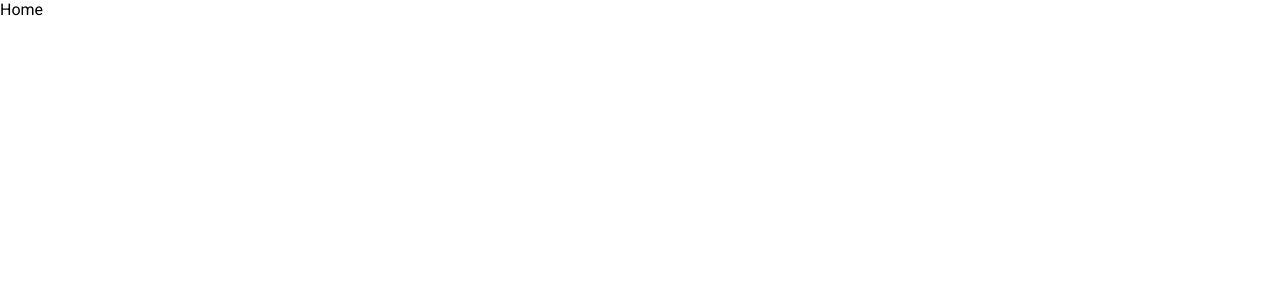
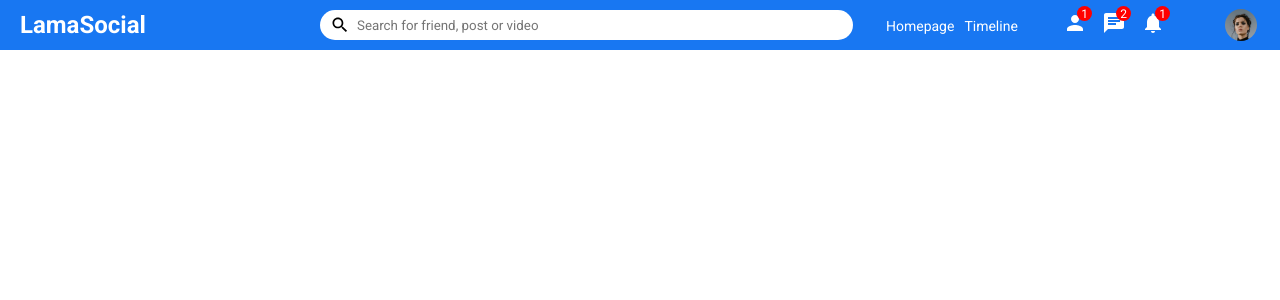
Before and after one commit to LucidJoy/LamaSocial, a React (Create React App) app in the folder frontend/: page / in a window 1280 px wide. Shown: the top 300 px of the page. Built offline with nearby package versions, Linux system fonts and the light colour scheme.

Commit message:
Topbar component

```diff
--- /dev/null
+++ b/frontend/src/components/topbar/Topbar.jsx
@@ -0,0 +1,50 @@
+import React from "react";
+import { Search, Person, Chat, Notifications } from "@mui/icons-material";
+
+import "./topbar.css";
+
+const Topbar = () => {
+  return (
+    <div className='topbarContainer'>
+      <div className='topbarLeft'>
+        <span className='logo'>LamaSocial</span>
+      </div>
+
+      <div className='topbarCenter'>
+        <div className='searchbar'>
+          <Search className='searchIcon' />
+          <input
+            className='searchInput'
+            placeholder='Search for friend, post or video'
+          />
+        </div>
+      </div>
+
+      <div className='topbarRight'>
+        <div className='topbarLinks'>
+          <span className='topbarLink'>Homepage</span>
+          <span className='topbarLink'>Timeline</span>
+        </div>
+
+        <div className='topbarIcons'>
+          <div className='topbarIconItem'>
+            <Person />
+            <span className='topbarIconBadge'>1</span>
+          </div>
+          <div className='topbarIconItem'>
+            <Chat />
+            <span className='topbarIconBadge'>2</span>
+          </div>
+          <div className='topbarIconItem'>
+            <Notifications />
+            <span className='topbarIconBadge'>1</span>
+          </div>
+        </div>
+
+        <img src='/assets/person/1.jpeg' alt='' className='topbarImage' />
+      </div>
+    </div>
+  );
+};
+
+export default Topbar;
--- /dev/null
+++ b/frontend/src/components/topbar/topbar.css
@@ -0,0 +1,94 @@
+.topbarContainer {
+  height: 50px;
+  width: 100%;
+  background-color: #1877f2;
+  display: flex;
+  align-items: center;
+  position: sticky;
+  top: 0;
+}
+
+.topbarLeft {
+  flex: 3;
+}
+
+.logo {
+  font-size: 24px;
+  margin-left: 20px;
+  font-weight: bold;
+  color: white;
+  cursor: pointer;
+}
+
+.topbarCenter {
+  flex: 5;
+}
+
+.searchbar {
+  background-color: white;
+  width: 100%;
+  height: 30px;
+  border-radius: 30px;
+  display: flex;
+  align-items: center;
+}
+
+.searchIcon {
+  font-size: 20px !important;
+  margin-left: 10px;
+  cursor: pointer;
+}
+
+.searchInput {
+  border: none;
+  width: 70%;
+  outline: none;
+  margin-left: 5px;
+}
+
+.topbarRight {
+  flex: 4;
+  display: flex;
+  align-items: center;
+  justify-content: space-around;
+  color: white;
+}
+
+.topbarLink {
+  margin-left: 10px;
+  font-size: 14px;
+  cursor: pointer;
+}
+
+.topbarIcons {
+  display: flex;
+}
+
+.topbarIconItem {
+  margin-right: 15px;
+  cursor: pointer;
+  position: relative;
+}
+
+.topbarIconBadge {
+  width: 15px;
+  height: 15px;
+  background-color: red;
+  border-radius: 50%;
+  color: white;
+  position: absolute;
+  top: -5px;
+  right: -5px;
+  display: flex;
+  align-items: center;
+  justify-content: center;
+  font-size: 12px;
+}
+
+.topbarImage {
+  height: 32px;
+  width: 32px;
+  border-radius: 50%;
+  object-fit: cover;
+  cursor: pointer;
+}
--- a/frontend/src/pages/home/Home.jsx
+++ b/frontend/src/pages/home/Home.jsx
@@ -1,7 +1,8 @@
 import React from "react";
+import Topbar from "../../components/topbar/Topbar";
 
 const Home = () => {
-  return <div>Home</div>;
+  return <Topbar />;
 };
 
 export default Home;
```
